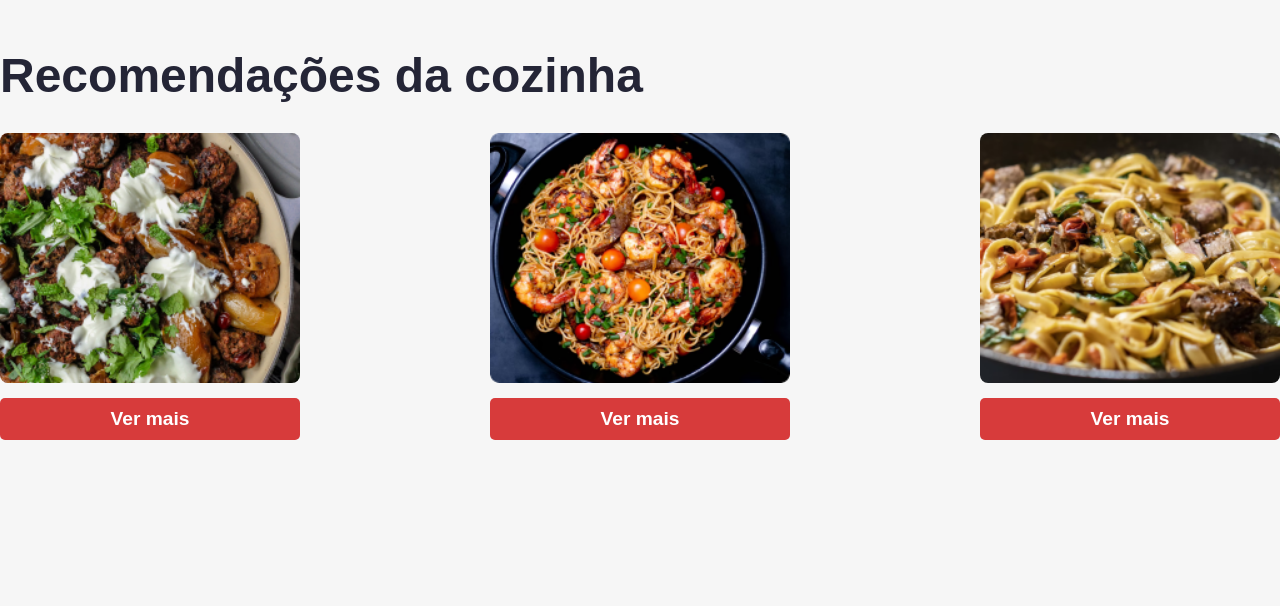
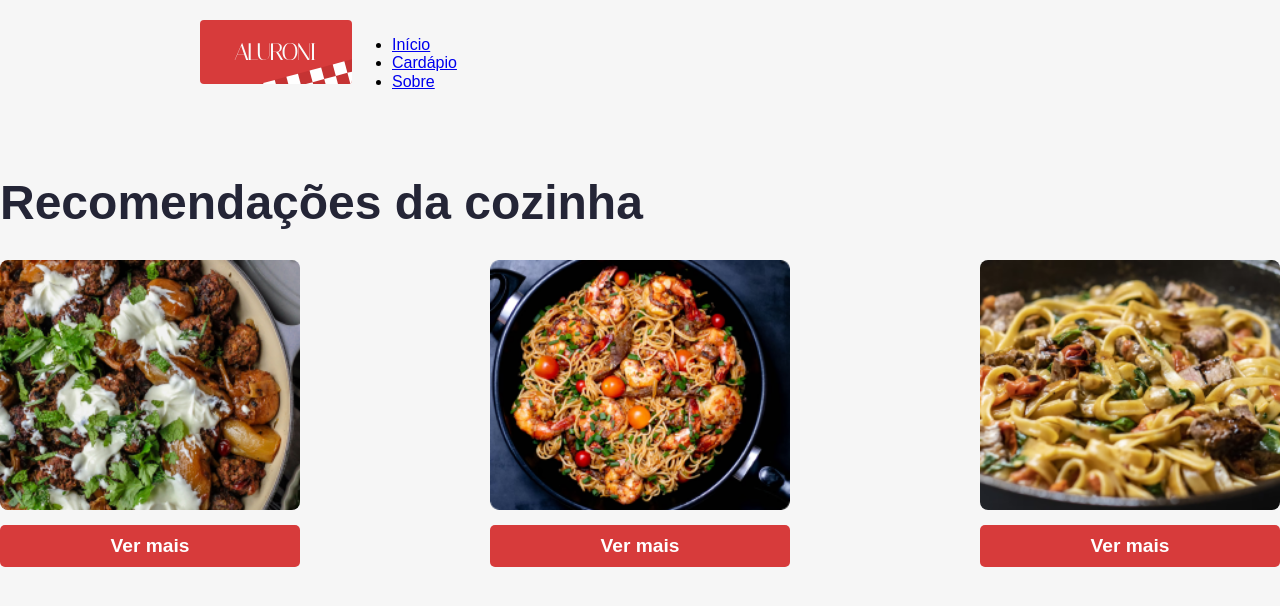
Before and after one commit to gustavo-atanazio/Aluroni, a React (Create React App) app: page / in a window 1280 px wide. Shown: the top 606 px of the page. Built offline with nearby package versions, Linux system fonts and the light colour scheme; a web font is replaced by a local one.

Commit message:
Reaproveitando menu

```diff
--- /dev/null
+++ b/src/components/Menu/Menu.module.scss
@@ -0,0 +1,42 @@
+@import "styles/variaveis";
+@import "styles/breakpoints";
+
+.menu {
+    display: flex;
+    padding: 20px $padding-horizontal;
+
+    @media (max-width: $desktop_xsm) {
+        padding: 20px $padding-horizontal-mobile;
+    }
+
+    @media (min-width: $desktop_xsm) and (max-width: $desktop_sm) {
+        padding: 20px $padding-horizontal-sm;
+    }
+
+    @media (min-width: $desktop_sm) and (max-width: $desktop_md) {
+        padding: 20px $padding-horizontal-md;
+    }
+
+    &__list {
+        display: flex;
+        align-items: center;
+    }
+
+    &__link {
+        list-style-type: none;
+        padding: 0 20px;
+
+        a {
+            color: $dark;
+            cursor: pointer;
+            font-size: 24px;
+            font-weight: 600;
+            text-decoration: none;
+            transition: .2s ease;
+
+            &:hover {
+                color: $dark-grey;
+            }
+        }
+    }
+}
--- /dev/null
+++ b/src/components/Menu/index.tsx
@@ -0,0 +1,35 @@
+import { ReactComponent as Logo } from 'assets/logo.svg';
+import style from './Menu.module.scss';
+
+function Menu() {
+	const rotas = [
+		{
+			label: 'Início',
+			to: '/'
+		},
+		{
+			label: 'Cardápio',
+			to: '/cardapio'
+		},
+		{
+			label: 'Sobre',
+			to: '/sobre'
+		}
+	];
+
+    return (
+        <nav className={style.menu}>
+            <Logo/>
+
+			<ul>
+				{rotas.map((rota, index) => (
+					<li key={index}>
+						<a href={rota.to}>{rota.label}</a>
+					</li>
+				))}
+			</ul>
+		</nav>
+    );
+}
+
+export default Menu;
--- a/src/pages/Cardapio/Cardapio.module.scss
+++ b/src/pages/Cardapio/Cardapio.module.scss
@@ -1,21 +1,5 @@
 @import "styles/variaveis";
 @import "styles/breakpoints";
-
-.menu {
-    padding: 20px $padding-horizontal;
-
-    @media (max-width: $desktop_xsm) {
-        padding: 20px $padding-horizontal-mobile;
-    }
-
-    @media (min-width: $desktop_xsm) and (max-width: $desktop_sm) {
-        padding: 20px $padding-horizontal-sm;
-    }
-
-    @media (min-width: $desktop_sm) and (max-width: $desktop_md) {
-        padding: 20px $padding-horizontal-md;
-    }
-}
 
 .header {
     display: flex;
--- a/src/pages/Cardapio/index.tsx
+++ b/src/pages/Cardapio/index.tsx
@@ -1,5 +1,4 @@
 import { useState } from 'react';
-import { ReactComponent as Logo } from 'assets/logo.svg';
 
 import Buscador from './Buscador';
 import Filtros from './Filtros';
@@ -15,10 +14,6 @@
 
 	return (
 		<main>
-			<nav className={style.menu}>
-				<Logo/>
-			</nav>
-
 			<header className={style.header}>
 				<div className={style.header__text}>
                     A casa do código e da massa
--- a/src/routes.js
+++ b/src/routes.js
@@ -3,9 +3,12 @@
 import Inicio from 'pages/Inicio';
 import Cardapio from 'pages/Cardapio';
 
+import Menu from 'components/Menu';
+
 function AppRouter() {
     return (
         <Router>
+            <Menu/>
             <Routes>
                 <Route path='/' element={<Inicio/>}/>
                 <Route path='/cardapio' element={<Cardapio/>}/>
```
